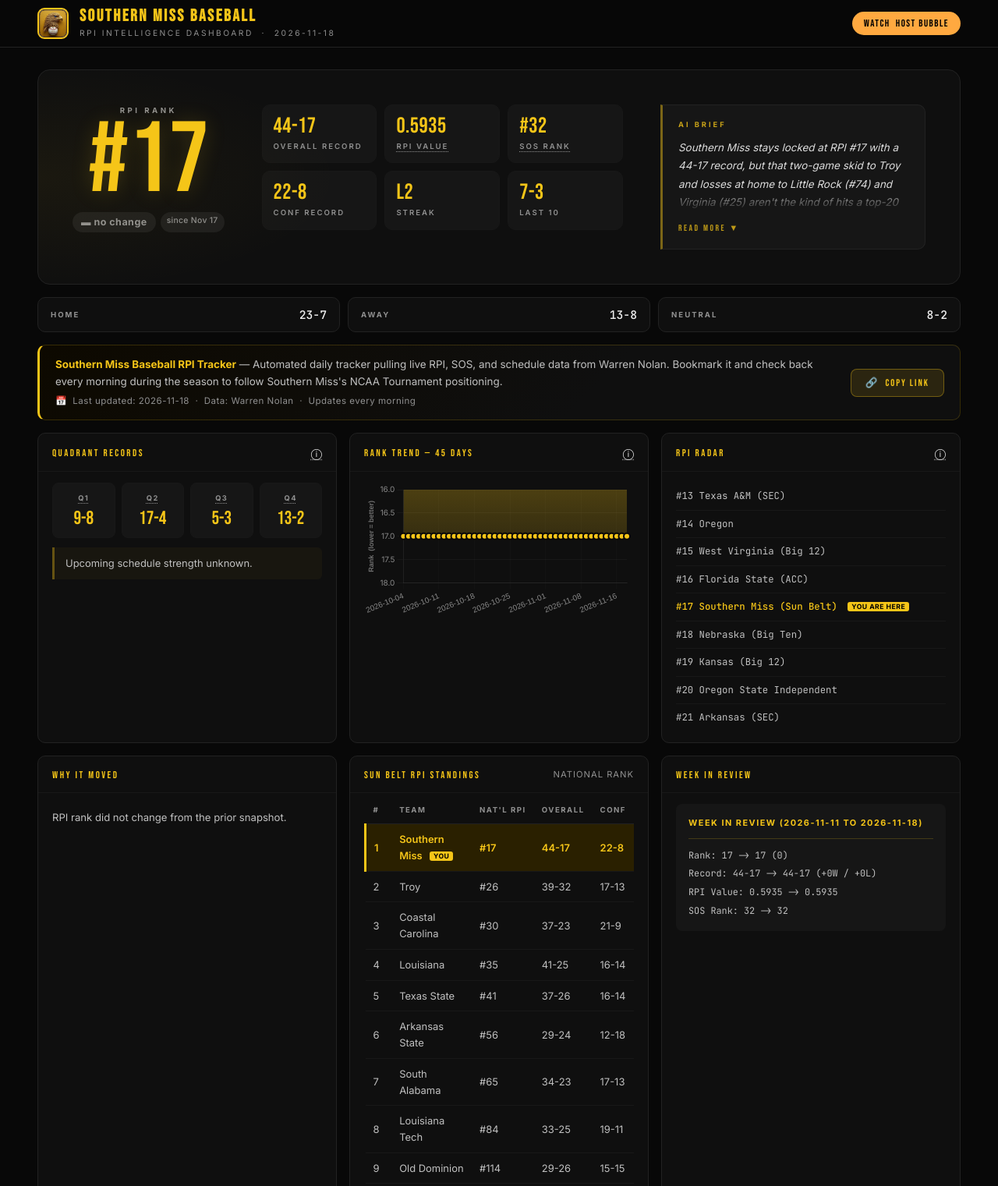
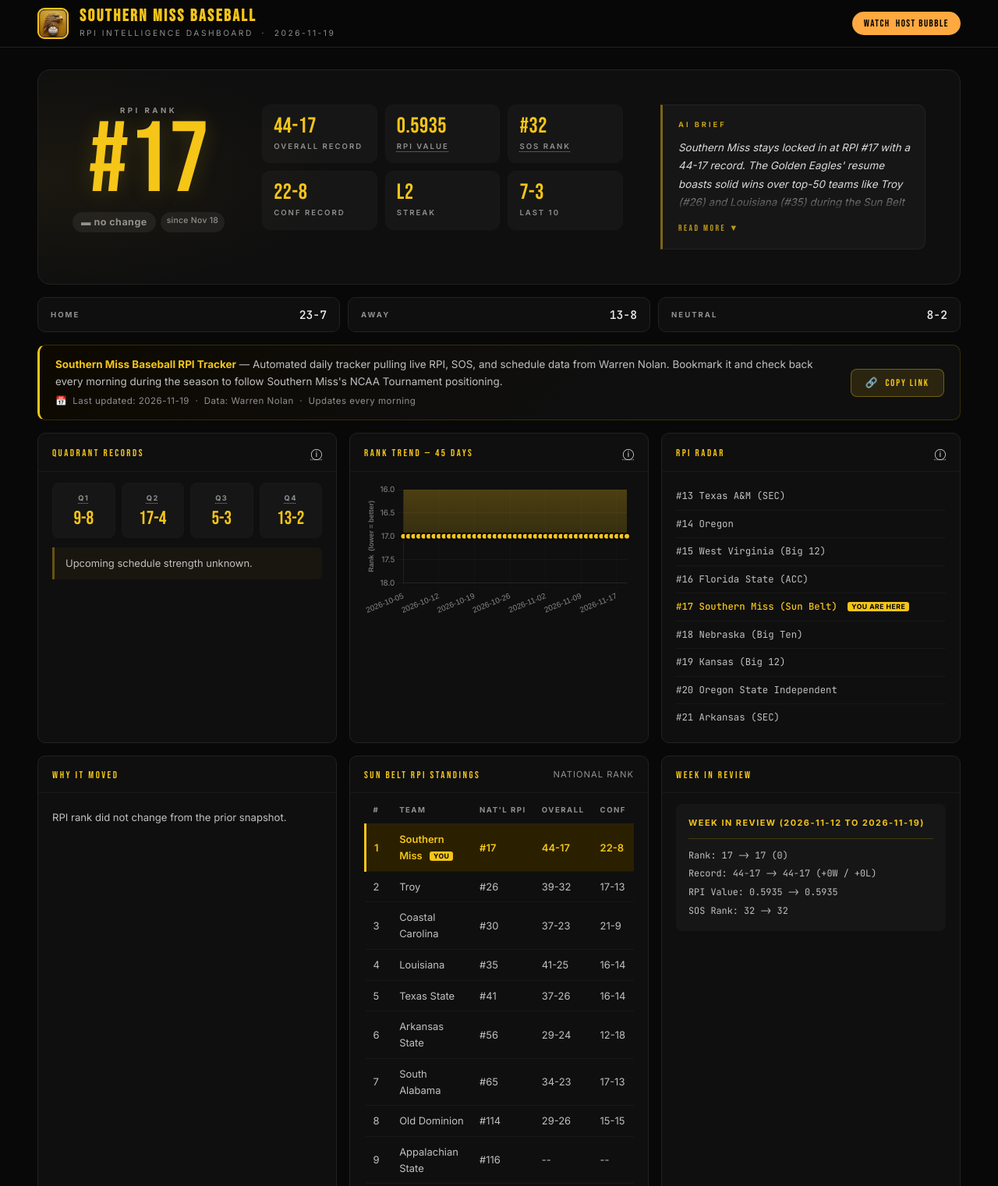
Before and after one commit to jeffbank2/usm-rpi, a plain HTML site: page index.html in a window 1280 px wide. Shown: the top 1521 px of the page at 78% size. Drawn offline with nearby package versions, Linux system fonts and the light colour scheme.

Commit message:
Daily RPI update 2026-11-19

```diff
--- a/index.html
+++ b/index.html
@@ -3,7 +3,7 @@
 <head>
 <meta charset="UTF-8">
 <meta name="viewport" content="width=device-width, initial-scale=1.0">
-<title>Southern Miss RPI — 2026-11-18</title>
+<title>Southern Miss RPI — 2026-11-19</title>
 <!-- Google Analytics -->
 <script async src="https://www.googletagmanager.com/gtag/js?id=G-TSNBFTDKSN"></script>
 <script>
@@ -711,7 +711,7 @@ footer {
     <img src="RPI_Logo.jpg" alt="Southern Miss" class="header-logo">
     <div class="header-brand">
       <h1>Southern Miss Baseball</h1>
-      <p>RPI Intelligence Dashboard &nbsp;·&nbsp; 2026-11-18</p>
+      <p>RPI Intelligence Dashboard &nbsp;·&nbsp; 2026-11-19</p>
     </div>
     <div class="status-pill">WATCH&nbsp;&nbsp;Host Bubble</div>
   </div>
@@ -726,7 +726,7 @@ footer {
     <div class="hero-rank">
       <div class="rank-eyebrow">RPI Rank</div>
       <div class="rank-number">#17</div>
-      <div class="rank-delta-row"><span class="delta flat">&#9644; no change</span><span class="delta-since">since Nov 17</span></div>
+      <div class="rank-delta-row"><span class="delta flat">&#9644; no change</span><span class="delta-since">since Nov 18</span></div>
     </div>
     <div class="hero-stats">
       <div class="hstat">
@@ -756,9 +756,9 @@ footer {
     </div>
     <div class="hero-brief">
       <div class="brief-label">AI Brief</div>
-      <div class="brief-body" id="briefBody"><div class="brief-text">Southern Miss stays locked at RPI #17 with a 44-17 record, but that two-game skid to Troy and losses at home to Little Rock (#74) and Virginia (#25) aren't the kind of hits a top-20 team wants. The squad showed it can beat top-35 teams in a neutral-site grind, but Pete Taylor Park proved less forgiving in those last two home bouts — RPI points slipping where they count most.
+      <div class="brief-body" id="briefBody"><div class="brief-text">Southern Miss stays locked in at RPI #17 with a 44-17 record. The Golden Eagles' resume boasts solid wins over top-50 teams like Troy (#26) and Louisiana (#35) during the Sun Belt and Hattiesburg Regionals, proving Pete Taylor Park remains the fortress where résumés get built. Their recent two-game skid, including a letdown loss at home to Little Rock (RPI 74), hurts but doesn’t derail the season. No slide here, just a reminder: you can’t take teams like Little Rock lightly.
 
-No games looming on the docket means this Golden Eagle core needs to lock in and put away what’s left on that regular-season ledger strong, especially at home where résumés get built. Meanwhile, Tulane’s flop at #147 confirms their move to the AAC hasn’t lifted them off the bottom, and Louisiana Tech’s RPI #84 reminds us they still can’t keep pace. Southern Miss controls its fate, but patience ends here—time to flip the streak back into a statement run or risk crashing out of the top tier. No mercy from here on out.</div><div class="brief-fade" id="briefFade"></div></div><button class="brief-toggle" id="briefToggle" onclick="toggleBrief()">Read More &#9660;</button>
+With no upcoming games left this snapshot, Southern Miss sits poised to ride the momentum they earned all season. Meanwhile, lurkers like Tulane (RPI 147) are stuck regretting their move to the AAC, and Louisiana Tech (RPI 84) still hasn’t done much to threaten the top tier. If Southern Miss wants to break into the top 15, it’s time to focus on outworking Sun Belt pretenders and maintaining dominance at home. The black and gold don’t just show up—they finish.</div><div class="brief-fade" id="briefFade"></div></div><button class="brief-toggle" id="briefToggle" onclick="toggleBrief()">Read More &#9660;</button>
     </div>
   </div>
 
@@ -782,7 +782,7 @@ No games looming on the docket means this Golden Eagle core needs to lock in and
   <div class="info-banner">
     <div class="info-banner-text">
       <strong>Southern Miss Baseball RPI Tracker</strong> — Automated daily tracker pulling live RPI, SOS, and schedule data from Warren Nolan. Bookmark it and check back every morning during the season to follow Southern Miss's NCAA Tournament positioning.
-      <div class="info-banner-meta">&#128197;&nbsp; Last updated: 2026-11-18 &nbsp;·&nbsp; Data: Warren Nolan &nbsp;·&nbsp; Updates every morning</div>
+      <div class="info-banner-meta">&#128197;&nbsp; Last updated: 2026-11-19 &nbsp;·&nbsp; Data: Warren Nolan &nbsp;·&nbsp; Updates every morning</div>
     </div>
     <button class="copy-btn" id="copyBtn" onclick="copyDashLink()">&#128279;&nbsp; Copy Link</button>
   </div>
@@ -842,7 +842,7 @@ No games looming on the docket means this Golden Eagle core needs to lock in and
         <div class="tbl-wrap">
           <table>
             <thead><tr><th>#</th><th>Team</th><th>Nat'l RPI</th><th>Overall</th><th>Conf</th></tr></thead>
-            <tbody><tr class='sb-usm'><td>1</td><td>Southern Miss <span class='usm-tag'>YOU</span></td><td>#17</td><td>44-17</td><td>22-8</td></tr><tr class=''><td>2</td><td>Troy</td><td>#26</td><td>39-32</td><td>17-13</td></tr><tr class=''><td>3</td><td>Coastal Carolina</td><td>#30</td><td>37-23</td><td>21-9</td></tr><tr class=''><td>4</td><td>Louisiana</td><td>#35</td><td>41-25</td><td>16-14</td></tr><tr class=''><td>5</td><td>Texas State</td><td>#41</td><td>37-26</td><td>16-14</td></tr><tr class=''><td>6</td><td>Arkansas State</td><td>#56</td><td>29-24</td><td>12-18</td></tr><tr class=''><td>7</td><td>South Alabama</td><td>#65</td><td>34-23</td><td>17-13</td></tr><tr class=''><td>8</td><td>Louisiana Tech</td><td>#84</td><td>33-25</td><td>19-11</td></tr><tr class=''><td>9</td><td>Old Dominion</td><td>#114</td><td>29-26</td><td>15-15</td></tr><tr class=''><td>10</td><td>Appalachian State</td><td>#116</td><td>--</td><td>--</td></tr><tr class=''><td>11</td><td>Georgia State</td><td>#132</td><td>27-30</td><td>14-16</td></tr><tr class=''><td>12</td><td>ULM</td><td>#171</td><td>--</td><td>--</td></tr><tr class=''><td>13</td><td>James Madison</td><td>#183</td><td>21-32</td><td>11-19</td></tr><tr class=''><td>14</td><td>Marshall</td><td>#187</td><td>23-32</td><td>13-17</td></tr><tr class=''><td>15</td><td>Georgia Southern</td><td>#204</td><td>16-40</td><td>7-23</td></tr></tbody>
+            <tbody><tr class='sb-usm'><td>1</td><td>Southern Miss <span class='usm-tag'>YOU</span></td><td>#17</td><td>44-17</td><td>22-8</td></tr><tr class=''><td>2</td><td>Troy</td><td>#26</td><td>39-32</td><td>17-13</td></tr><tr class=''><td>3</td><td>Coastal Carolina</td><td>#30</td><td>37-23</td><td>21-9</td></tr><tr class=''><td>4</td><td>Louisiana</td><td>#35</td><td>41-25</td><td>16-14</td></tr><tr class=''><td>5</td><td>Texas State</td><td>#41</td><td>37-26</td><td>16-14</td></tr><tr class=''><td>6</td><td>Arkansas State</td><td>#56</td><td>29-24</td><td>12-18</td></tr><tr class=''><td>7</td><td>South Alabama</td><td>#65</td><td>34-23</td><td>17-13</td></tr><tr class=''><td>8</td><td>Old Dominion</td><td>#114</td><td>29-26</td><td>15-15</td></tr><tr class=''><td>9</td><td>Appalachian State</td><td>#116</td><td>--</td><td>--</td></tr><tr class=''><td>10</td><td>Georgia State</td><td>#132</td><td>27-30</td><td>14-16</td></tr><tr class=''><td>11</td><td>ULM</td><td>#171</td><td>--</td><td>--</td></tr><tr class=''><td>12</td><td>James Madison</td><td>#183</td><td>21-32</td><td>11-19</td></tr><tr class=''><td>13</td><td>Marshall</td><td>#187</td><td>23-32</td><td>13-17</td></tr><tr class=''><td>14</td><td>Georgia Southern</td><td>#204</td><td>16-40</td><td>7-23</td></tr></tbody>
           </table>
         </div>
       </div>
@@ -851,7 +851,7 @@ No games looming on the docket means this Golden Eagle core needs to lock in and
     <div class="panel">
       <div class="panel-head"><span class="panel-title">Week in Review</span></div>
       <div class="panel-body">
-        <div class="week-box"><div class="week-date-hdr">Week in Review (2026-11-11 to 2026-11-18)</div>  Rank: 17 -> 17  (0)<br>  Record: 44-17 -> 44-17  (+0W / +0L)<br>  RPI Value: 0.5935 -> 0.5935<br>  SOS Rank: 32 -> 32</div>
+        <div class="week-box"><div class="week-date-hdr">Week in Review (2026-11-12 to 2026-11-19)</div>  Rank: 17 -> 17  (0)<br>  Record: 44-17 -> 44-17  (+0W / +0L)<br>  RPI Value: 0.5935 -> 0.5935<br>  SOS Rank: 32 -> 32</div>
       </div>
     </div>
 
@@ -1037,7 +1037,7 @@ No games looming on the docket means this Golden Eagle core needs to lock in and
 </main>
 
 <footer>
-  Southern Miss RPI Bot &nbsp;·&nbsp; Data: Warren Nolan &nbsp;·&nbsp; Generated 2026-11-18
+  Southern Miss RPI Bot &nbsp;·&nbsp; Data: Warren Nolan &nbsp;·&nbsp; Generated 2026-11-19
 </footer>
 
 <script>
@@ -1112,7 +1112,7 @@ function sortStatsTable(tableId, colIdx, numeric) {
   new Chart(ctx, {
     type: 'line',
     data: {
-      labels: ["2026-10-04", "2026-10-05", "2026-10-06", "2026-10-07", "2026-10-08", "2026-10-09", "2026-10-10", "2026-10-11", "2026-10-12", "2026-10-13", "2026-10-14", "2026-10-15", "2026-10-16", "2026-10-17", "2026-10-18", "2026-10-19", "2026-10-20", "2026-10-21", "2026-10-22", "2026-10-23", "2026-10-24", "2026-10-25", "2026-10-26", "2026-10-27", "2026-10-28", "2026-10-29", "2026-10-30", "2026-10-31", "2026-11-01", "2026-11-02", "2026-11-03", "2026-11-04", "2026-11-05", "2026-11-06", "2026-11-07", "2026-11-08", "2026-11-09", "2026-11-10", "2026-11-11", "2026-11-12", "2026-11-13", "2026-11-15", "2026-11-16", "2026-11-17", "2026-11-18"],
+      labels: ["2026-10-05", "2026-10-06", "2026-10-07", "2026-10-08", "2026-10-09", "2026-10-10", "2026-10-11", "2026-10-12", "2026-10-13", "2026-10-14", "2026-10-15", "2026-10-16", "2026-10-17", "2026-10-18", "2026-10-19", "2026-10-20", "2026-10-21", "2026-10-22", "2026-10-23", "2026-10-24", "2026-10-25", "2026-10-26", "2026-10-27", "2026-10-28", "2026-10-29", "2026-10-30", "2026-10-31", "2026-11-01", "2026-11-02", "2026-11-03", "2026-11-04", "2026-11-05", "2026-11-06", "2026-11-07", "2026-11-08", "2026-11-09", "2026-11-10", "2026-11-11", "2026-11-12", "2026-11-13", "2026-11-15", "2026-11-16", "2026-11-17", "2026-11-18", "2026-11-19"],
       datasets: [{
         label: 'RPI Rank',
         data: [17, 17, 17, 17, 17, 17, 17, 17, 17, 17, 17, 17, 17, 17, 17, 17, 17, 17, 17, 17, 17, 17, 17, 17, 17, 17, 17, 17, 17, 17, 17, 17, 17, 17, 17, 17, 17, 17, 17, 17, 17, 17, 17, 17, 17],
```
Also changed, not shown: 1 other file.
